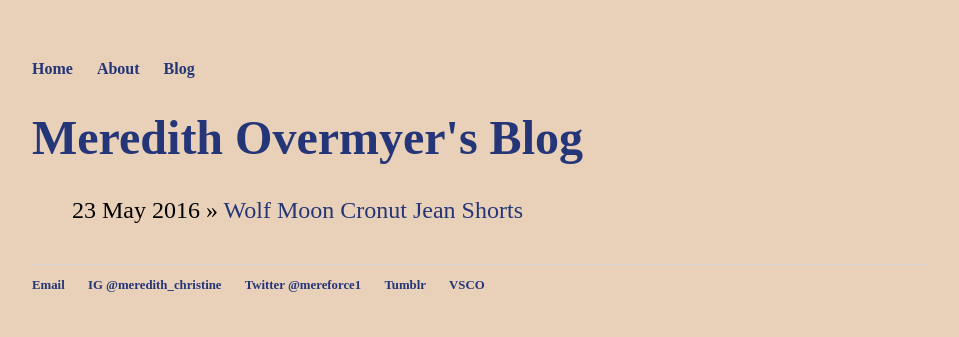
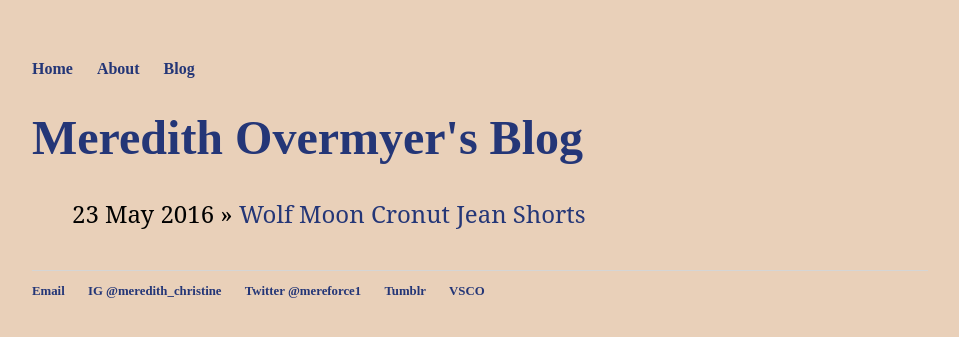
Before and after one commit to meredith-digintent/meredith-digintent.github.io, a Jekyll site: the page built from blog/index.html, in a window 1280 px wide. Shown: the top 337 px of the page, without its empty margins (160-1119 px from the left). Built offline with Jekyll 4.4.1, drawn with Linux system fonts in a browser that asks for light colours.

Commit message:
hover state

```diff
--- a/css/main.css
+++ b/css/main.css
@@ -18,7 +18,7 @@
     color: #243677;
 }
 a:hover {
-    text-decoration: underline;
+    background-color: #fff;
 }
 h1 {
     font-size: 3em;
@@ -39,6 +39,7 @@
 ul.posts {
     margin: 20px auto 40px;
     font-size: 1.5em;
+    font-family: 'PT Serif', 'PT Serif', 'Serif';
 }
 
 ul.posts li {
```
